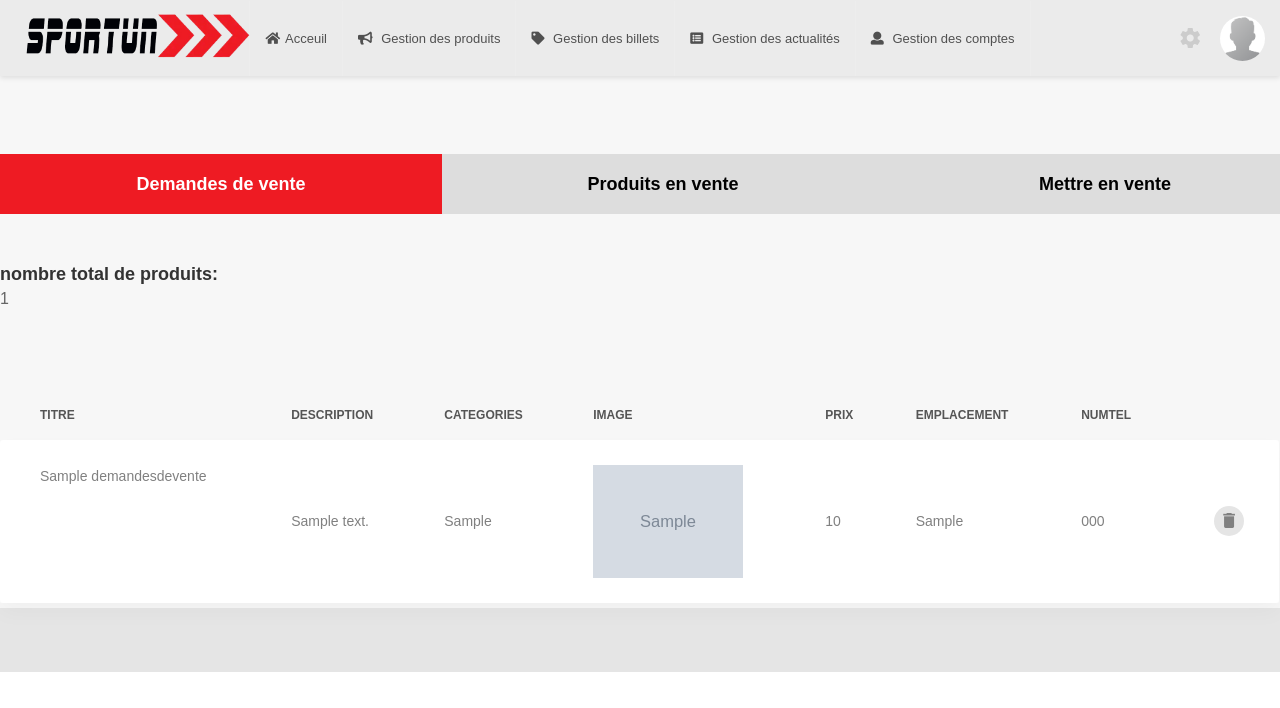
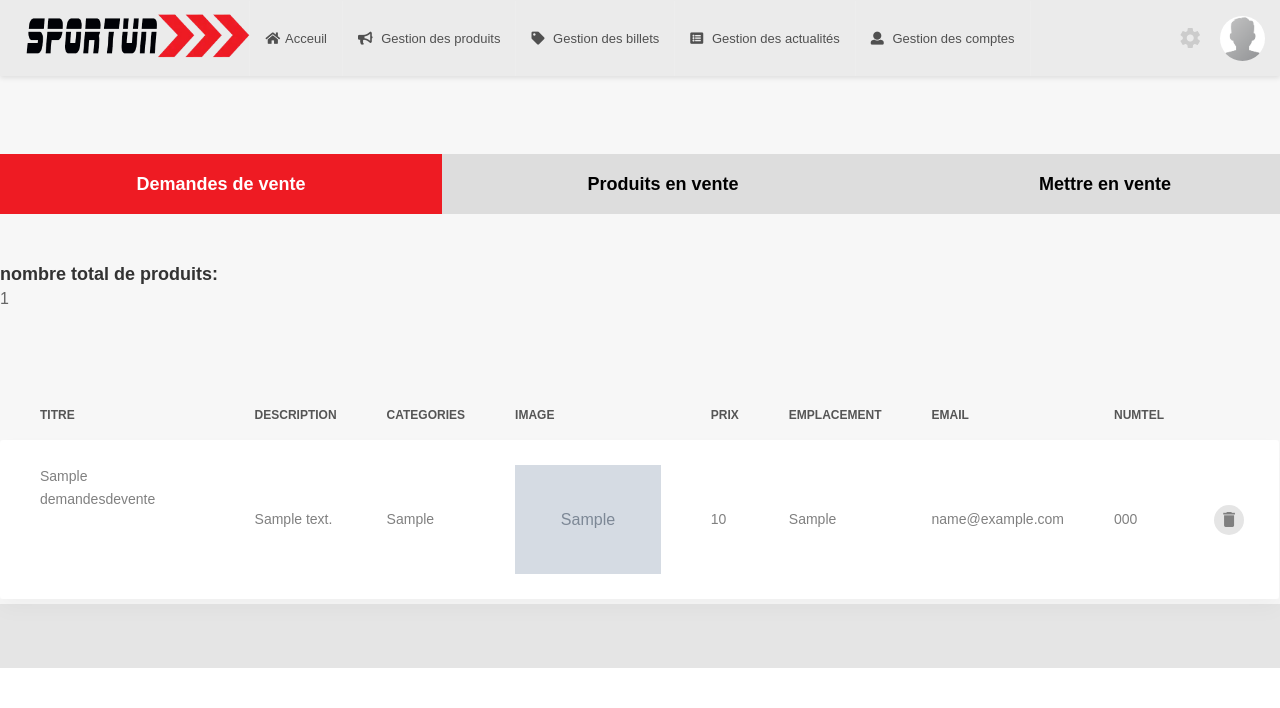
Before and after one commit to Edkalai/SporTun, a PHP site: page /gestionannonces.php in a window 1280 px wide. Shown: the top 708 px of the page. Run offline with PHP 8.4, Linux system fonts and the light colour scheme; tables that the repository leaves empty or names only in its code hold one stand-in row (values such as "Sample post"); grey boxes marked "Sample" are stand-in pictures.

Commit message:
added email in demandes de vente

```diff
--- a/views/Dashboard/gestionannonces.php
+++ b/views/Dashboard/gestionannonces.php
@@ -384,6 +384,7 @@ $NbAnnonces=mysqli_num_rows($result);
                                                 <?php
                                                 if($choix==0){
                                                 echo "<th> emplacement </th>";
+                                                echo "<th> email </th>";
                                                 echo "<th> numTel </th>";
                                                 }?>
 
@@ -407,6 +408,7 @@ $NbAnnonces=mysqli_num_rows($result);
                                 <?php
                                 if($choix==0){
                                 echo "<td> ".$rows['emplacement']." </td>";
+                                echo "<td> ".$rows['email']." </td>";
                                 echo "<td> ".$rows['numtel']." </td>";
                                 }?>
 
```
